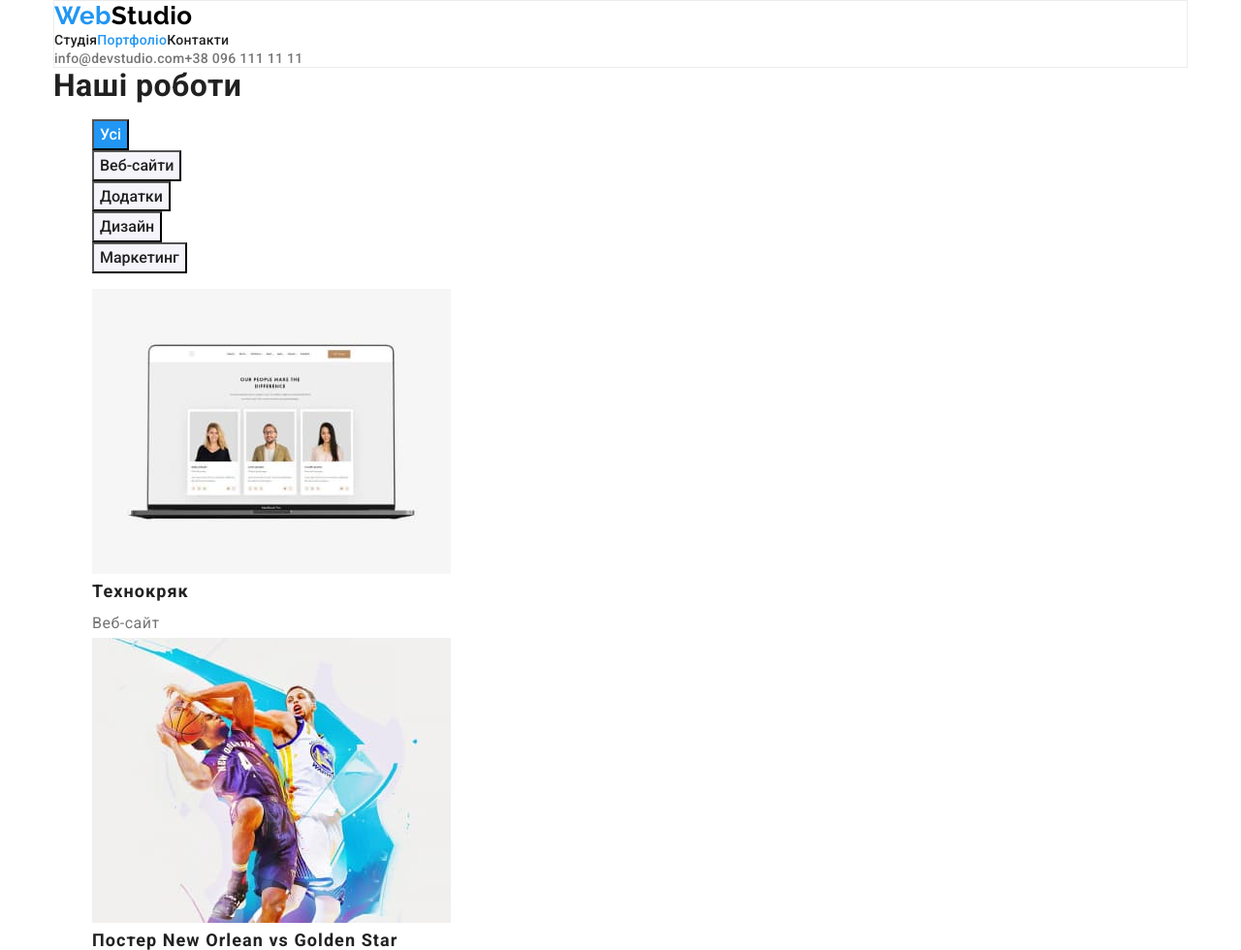
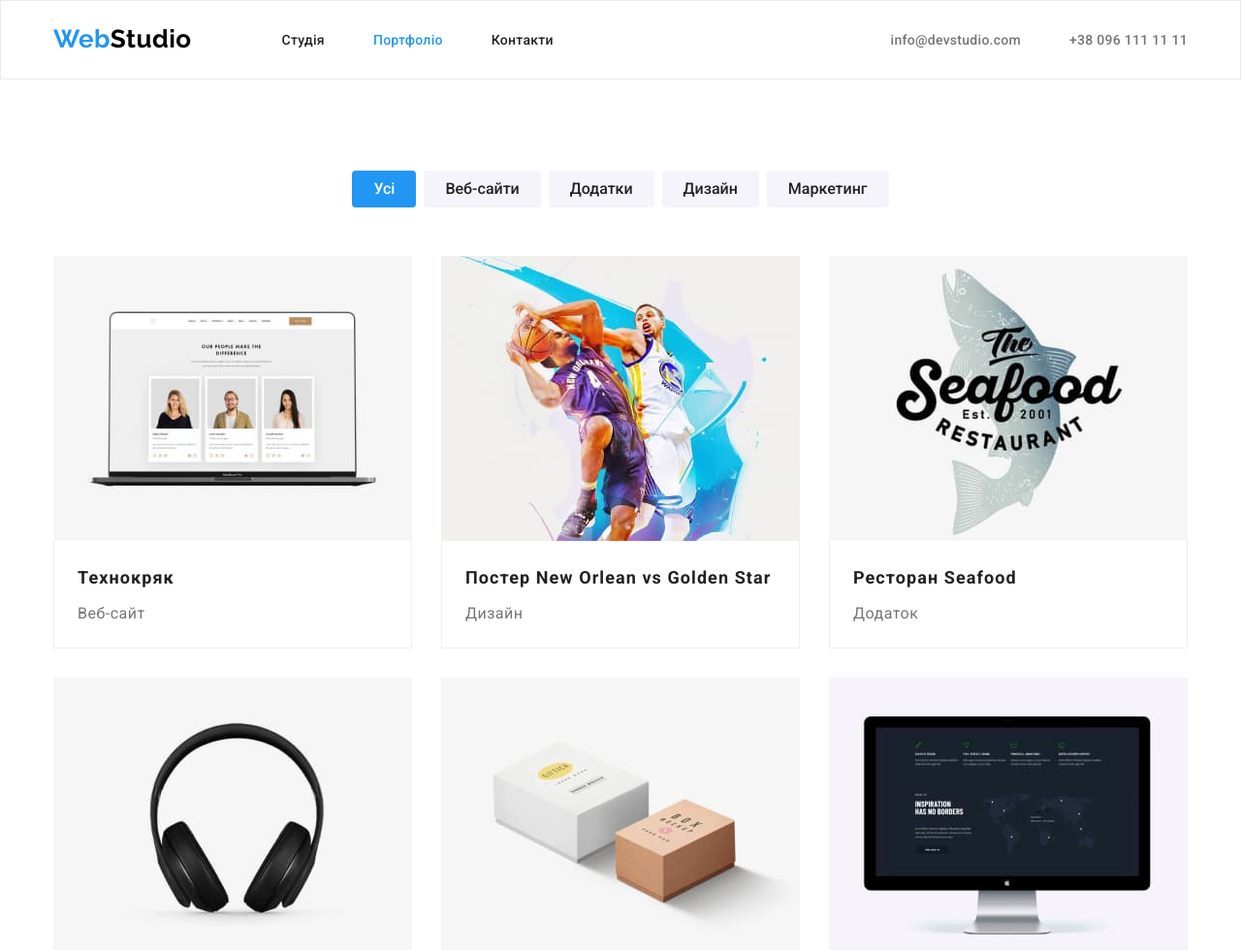
Before and after one commit to MarianaDobrivska/goit-markup-hw-03, a plain HTML site: page portfolio.html in a window 1280 px wide. Shown: the top 980 px of the page at 97% size. Drawn offline with nearby package versions, Linux system fonts and the light colour scheme.

Commit message:
finish "portfolio" page

```diff
--- a/css/styles.css
+++ b/css/styles.css
@@ -374,26 +374,46 @@ header {
 
 .portfolio {
   background-color: var(--secondary-background-color);
+  width: 1200px;
+  padding-left: 15px;
+  padding-right: 15px;
+}
+
+.portfolio-filters {
+  display: flex;
+  gap: 8px;
+  justify-content: center;
+  margin-bottom: 50px;
+}
+
+.filter {
+  display: block;
 }
 
 .filter-button {
+  display: block;
   font-family: inherit;
   font-style: inherit;
   font-weight: 500;
   font-size: 16px;
   line-height: 1.62;
   text-align: center;
+  border: none;
 
   cursor: pointer;
 
   background-color: var(--team-background-color);
   color: var(--primary-text-color);
+  padding: 6px 22px;
+  border-radius: 4px;
 }
 
 .filter-button:hover,
 .filter-button:focus {
   background-color: var(--primary-hover-color);
   color: var(--primary-white-color);
+  box-shadow: 0px 3px 1px rgba(0, 0, 0, 0.1), 0px 1px 2px rgba(0, 0, 0, 0.08),
+    0px 2px 2px rgba(0, 0, 0, 0.12);
 }
 
 .filter-button.current {
@@ -401,8 +421,27 @@ header {
   color: var(--primary-white-color);
 }
 
+.portfolio-list {
+  display: flex;
+  flex-wrap: wrap;
+  gap: 30px;
+  justify-content: center;
+}
+
 .portfolio-link {
   text-decoration: none;
+}
+
+.portfolio-example {
+  background-color: var(--primary-white-color);
+  flex-basis: ((100% - 90) / 3);
+}
+
+.portfolio-card-border {
+  padding: 20px 24px;
+  border-bottom: 1px solid #eeeeee;
+  border-right: 1px solid #eeeeee;
+  border-left: 1px solid #eeeeee;
 }
 
 .portfolio-example-title {
@@ -417,6 +456,7 @@ header {
   color: var(--secondary-text-color);
   font-size: 16px;
   line-height: 1.87;
+  margin-top: 4px;
 }
 
 .portfolio-filters,
--- a/portfolio.html
+++ b/portfolio.html
@@ -19,39 +19,47 @@
   </head>
   <!-- Шапка -->
   <body class="page">
-    <div class="container">
     <header>
-        <nav>
+      <div class="container nav-container">
+        <nav class="main-container">
           <a href="./index.html" class="header logo">
             <span>Web</span>Studio
           </a>
 
           <ul class="site-nav list">
-            <li><a href="./index.html" class="link">Студія</a></li>
-            <li>
-              <a href="./portfolio.html" class="link current">Портфоліо</a>
+            <li class="site-nav-item">
+              <a href="./index.html" class="nav-link link">Студія</a>
             </li>
-            <li><a href="" class="link">Контакти</a></li>
+            <li class="site-nav-item">
+              <a href="./portfolio.html" class="nav-link link current"
+                >Портфоліо</a
+              >
+            </li>
+            <li class="site-nav-item">
+              <a href="" class="nav-link link">Контакти</a>
+            </li>
           </ul>
         </nav>
-
         <ul class="contact list">
           <li>
-            <a href="mailto:info@devstudio.com" class="link"
+            <a href="mailto:info@devstudio.com" class="link mail"
               >info@devstudio.com</a
             >
           </li>
           <li>
-            <a href="tel:+380961111111" class="link">+38 096 111 11 11</a>
+            <a href="tel:+380961111111" class="link telefon"
+              >+38 096 111 11 11</a
+            >
           </li>
         </ul>
+      </div>
     </header>
+    <main class="container section portfolio">
+      <!-- Заголовок для хайду в майбутньому -->
+      <h1 class="portfolio-title visually-hidden">Наші роботи</h1>
 
-      <main class="portfolio">
-        <!-- Заголовок для хайду в майбутньому -->
-        <h1 class="portfolio-title">Наші роботи</h1>
-
-        <ul class="portfolio-filters">
+      <div class="button-container">
+        <ul class="list portfolio-filters">
           <li class="filter">
             <button class="filter-button current" type="button">Усі</button>
           </li>
@@ -68,8 +76,10 @@
             <button class="filter-button" type="button">Маркетинг</button>
           </li>
         </ul>
+      </div>
 
-        <ul class="portfolio-list">
+      <div class="portfolio-container">
+        <ul class="list portfolio-list">
           <li class="portfolio-example">
             <a href="" class="portfolio-link">
               <img
@@ -78,8 +88,10 @@
                 width="370"
                 class="portfolio-image"
               />
+              <div class="portfolio-card-border">
                 <h2 class="portfolio-example-title">Технокряк</h2>
                 <p class="portfolio-example-text">Веб-сайт</p>
+              </div>
             </a>
           </li>
 
@@ -91,10 +103,12 @@
                 width="370"
                 class="portfolio-image"
               />
+              <div class="portfolio-card-border">
                 <h2 class="portfolio-example-title">
                   Постер New Orlean vs Golden Star
                 </h2>
                 <p class="portfolio-example-text">Дизайн</p>
+              </div>
             </a>
           </li>
 
@@ -106,8 +120,10 @@
                 width="370"
                 class="portfolio-image"
               />
+              <div class="portfolio-card-border">
                 <h2 class="portfolio-example-title">Ресторан Seafood</h2>
                 <p class="portfolio-example-text">Додаток</p>
+              </div>
             </a>
           </li>
 
@@ -119,8 +135,10 @@
                 width="370"
                 class="portfolio-image"
               />
+              <div class="portfolio-card-border">
                 <h2 class="portfolio-example-title">Проєкт Prime</h2>
                 <p class="portfolio-example-text">Маркетинг</p>
+              </div>
             </a>
           </li>
 
@@ -132,8 +150,10 @@
                 width="370"
                 class="portfolio-image"
               />
+              <div class="portfolio-card-border">
                 <h2 class="portfolio-example-title">Проєкт Boxes</h2>
                 <p class="portfolio-example-text">Додаток</p>
+              </div>
             </a>
           </li>
 
@@ -145,10 +165,12 @@
                 width="370"
                 class="portfolio-image"
               />
+              <div class="portfolio-card-border">
                 <h2 class="portfolio-example-title">
                   Inspiration has no Borders
                 </h2>
                 <p class="portfolio-example-text">Веб-сайт</p>
+              </div>
             </a>
           </li>
 
@@ -160,8 +182,10 @@
                 width="370"
                 class="portfolio-image"
               />
+              <div class="portfolio-card-border">
                 <h2 class="portfolio-example-title">Видання Limited Edition</h2>
                 <p class="portfolio-example-text">Дизайн</p>
+              </div>
             </a>
           </li>
 
@@ -173,11 +197,12 @@
                 width="370"
                 class="portfolio-image"
               />
+              <div class="portfolio-card-border">
                 <h2 class="portfolio-example-title">Проєкт LAB</h2>
                 <p class="portfolio-example-text">Маркетинг</p>
+              </div>
             </a>
           </li>
-
           <li class="portfolio-example">
             <a href="" class="portfolio-link">
               <img
@@ -186,19 +211,23 @@
                 width="370"
                 class="portfolio-image"
               />
+              <div class="portfolio-card-border">
                 <h2 class="portfolio-example-title">Growing Business</h2>
                 <p class="portfolio-example-text">Додаток</p>
+              </div>
             </a>
           </li>
         </ul>
+      </div>
     </main>
 
     <!-- Footer -->
     <footer class="footer-section">
+      <div class="footer-container">
         <a href="./index.html" class="footer logo"> <span>Web</span>Studio</a>
         <address>
           <ul class="list">
-            <li>
+            <li class="footer-items">
               <a
                 href="https://www.google.com.ua/maps/place/%D0%B1%D1%83%D0%BB%D1%8C%D0%B2%D0%B0%D1%80+%D0%9B%D0%B5%D1%81%D1%96+%D0%A3%D0%BA%D1%80%D0%B0%D1%97%D0%BD%D0%BA%D0%B8,+26,+%D0%9A%D0%B8%D1%97%D0%B2,+02000/@50.4265841,30.5361971,17z/data=!3m1!4b1!4m5!3m4!1s0x40d4cf0e033ecbe9:0x57a4dffefec77da0!8m2!3d50.4265807!4d30.5383858"
                 class="address"
@@ -207,19 +236,19 @@
                 >м. Київ, пр-т Лесі Українки, 26</a
               >
             </li>
-            <li>
+            <li class="footer-items">
               <a href="mailto:info@devstudio.com" class="mail"
                 >info@devstudio.com</a
               ><br />
             </li>
-            <li>
+            <li class="footer-items">
               <a href="tel:+380961111111" class="telephone"
                 >+38 096 111 11 11</a
               >
             </li>
           </ul>
         </address>
+      </div>
     </footer>
-    </div>
   </body>
 </html>
```
Lines whose indentation alone changed are shown as unchanged.
